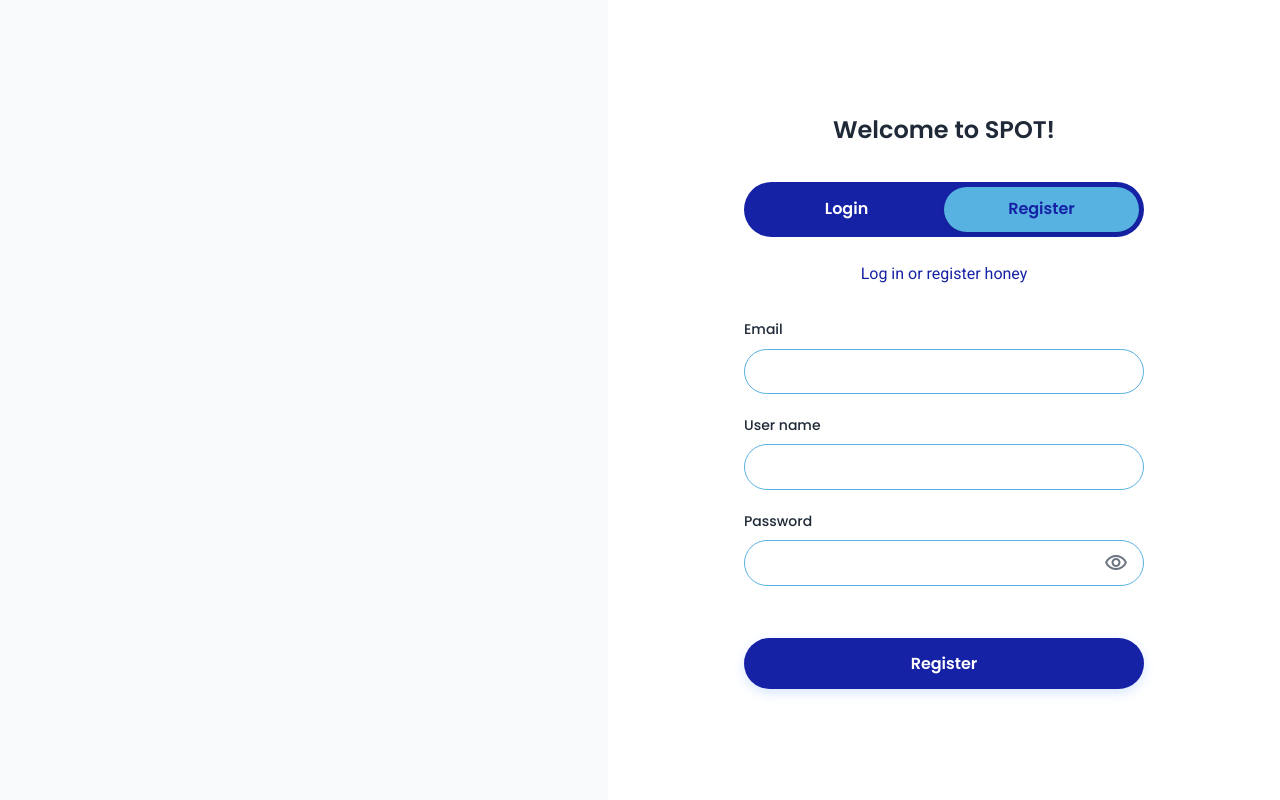
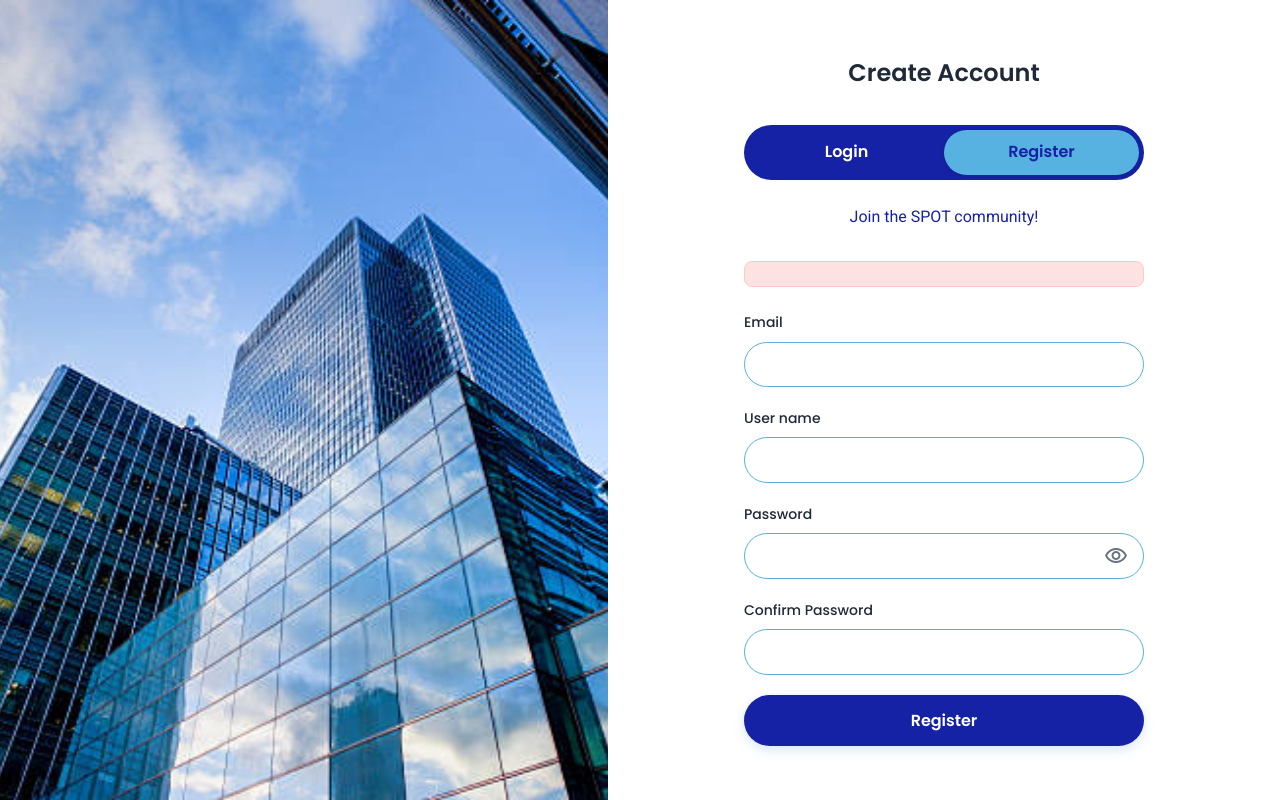
Before and after one commit to styliana/SPOT, a PHP site: page /public/views/register.html in a window 1280 px wide. Run offline with PHP 8.4, Linux system fonts and the light colour scheme.

Commit message:
register page: confirm password and system messages

```diff
--- /dev/null
+++ b/public/scripts/register.js
@@ -0,0 +1,35 @@
+// Czekamy na załadowanie całej zawartości strony
+document.addEventListener('DOMContentLoaded', () => {
+
+    // Znajdujemy formularz i interesujące nas pola
+    const registerForm = document.getElementById('register-form');
+    const passwordField = document.getElementById('password');
+    const confirmPasswordField = document.getElementById('confirm-password');
+    const errorMessageDiv = document.getElementById('js-error-message');
+
+    // Sprawdzamy, czy wszystkie elementy istnieją na stronie (żeby uniknąć błędów)
+    if (registerForm && passwordField && confirmPasswordField && errorMessageDiv) {
+
+        // Dodajemy 'nasłuchiwacz' na zdarzenie 'submit' formularza
+        registerForm.addEventListener('submit', (event) => {
+
+            // Pobieramy aktualne wartości z pól
+            const password = passwordField.value;
+            const confirmPassword = confirmPasswordField.value;
+
+            // Sprawdzamy, czy hasła są identyczne
+            if (password !== confirmPassword) {
+                // 1. ZATRZYMUJEMY wysyłanie formularza do serwera
+                event.preventDefault();
+
+                // 2. Wyświetlamy komunikat o błędzie w przygotowanym divie
+                errorMessageDiv.textContent = 'Hasła nie są identyczne. Spróbuj ponownie.';
+                errorMessageDiv.style.display = 'block'; // Pokazujemy div z błędem
+            } else {
+                // 3. Jeśli hasła są OK, ukrywamy błąd (jeśli był wcześniej widoczny)
+                errorMessageDiv.style.display = 'none';
+                errorMessageDiv.textContent = '';
+            }
+        });
+    }
+});
--- a/public/styles/login.css
+++ b/public/styles/login.css
@@ -57,6 +53,21 @@
     text-align: center; /* Wyśrodkowanie tytułu */
 }
 
+/* === NOWY STYL DLA KOMUNIKATÓW BŁĘDÓW === */
+.message.error {
+    background-color: #fee2e2; /* Czerwone tło */
+    color: #b91c1c; /* Ciemnoczerwony tekst */
+    border: 1px solid #fecaca; /* Czerwona ramka */
+    border-radius: 8px;
+    padding: 0.75rem 1rem;
+    margin-bottom: 1.5rem;
+    font-size: 0.9rem;
+    font-weight: 500;
+    text-align: left; /* Lepsze dla listy błędów */
+}
+/* === KONIEC NOWEGO STYLU === */
+
+
 /* Przełącznik Login/Register */
 .toggle-buttons {
     display: flex;
@@ -117,7 +128,7 @@
     font-weight: 500;
     color: var(--text-dark);
     margin-bottom: 0.5rem;
-    font-family: 'Poppins', sans-serif; /* Dodano font */
+    font-family: 'Poppins', sans-serif;
 }
 
 .form-group input[type="text"],
--- a/public/views/register.html
+++ b/public/views/register.html
@@ -3,10 +3,10 @@
 <head>
     <meta charset="UTF-8">
     <meta name="viewport" content="width=device-width, initial-scale=1.0">
-    <title>SPOT - Logowanie</title>
+    <title>SPOT - Rejestracja</title>
 
-    <link rel="stylesheet" type="text/css" href="public/styles/main.css">
-    <link rel="stylesheet" type="text/css" href="public/styles/login.css">
+    <link rel="stylesheet" type="text/css" href="/public/styles/main.css">
+    <link rel="stylesheet" type="text/css" href="/public/styles/login.css">
 
     <link href="https://fonts.googleapis.com/icon?family=Material+Icons+Outlined" rel="stylesheet">
 
@@ -17,30 +17,28 @@
 <body>
     <main class="login-page">
         <div class="left-pane">
-
+            <img src="/public/images/uni.jpg" alt="University background" class="uni-image">
         </div>
 
         <div class="right-pane">
             <div class="form-container">
 
-                <div class="mobile-logo">
-                    <h1 class="logo">SP<span class="logo-globe"></span>T</h1>
-                </div>
-
-                <h2 class="page-title">Welcome to SPOT!</h2>
+                <h2 class="page-title">Create Account</h2>
 
                 <div class="toggle-buttons">
                     <a href="login" class="toggle-btn inactive">Login</a>
                     <a href="register" class="toggle-btn active">Register</a>
                 </div>
 
-                <p class="subtitle">Log in or register honey</p>
+                <p class="subtitle">Join the SPOT community!</p>
 
-                <form class="login-form" action="register" method="POST">
+                <form class="login-form" id="register-form" action="register" method="POST">
 
                     <?php if(isset($message)): ?>
-                        <div class="message error"><?php echo $message; ?></div>
+                        <div class="message error"><?php echo htmlspecialchars($message); ?></div>
                     <?php endif; ?>
+
+                    <div class="message error js-error" id="js-error-message" style="display: none;"></div>
 
                     <div class="form-group">
                         <label for="email">Email</label>
@@ -60,11 +58,19 @@
                         </div>
                     </div>
 
-                    <div style="height: 2rem;"></div> <button type="submit" class="login-btn">Register</button>
+                    <div class="form-group">
+                        <label for="confirm-password">Confirm Password</label>
+                        <div class="password-wrapper">
+                            <input id="confirm-password" type="password" name="confirm_password" required>
+                        </div>
+                    </div>
+                    <button type="submit" class="login-btn">Register</button>
                 </form>
 
             </div>
         </div>
     </main>
+
+    <script src="/public/scripts/register.js" defer></script>
 </body>
 </html>
```
Also changed, not shown: other parts of public/styles/login.css (+16 -20 lines).
